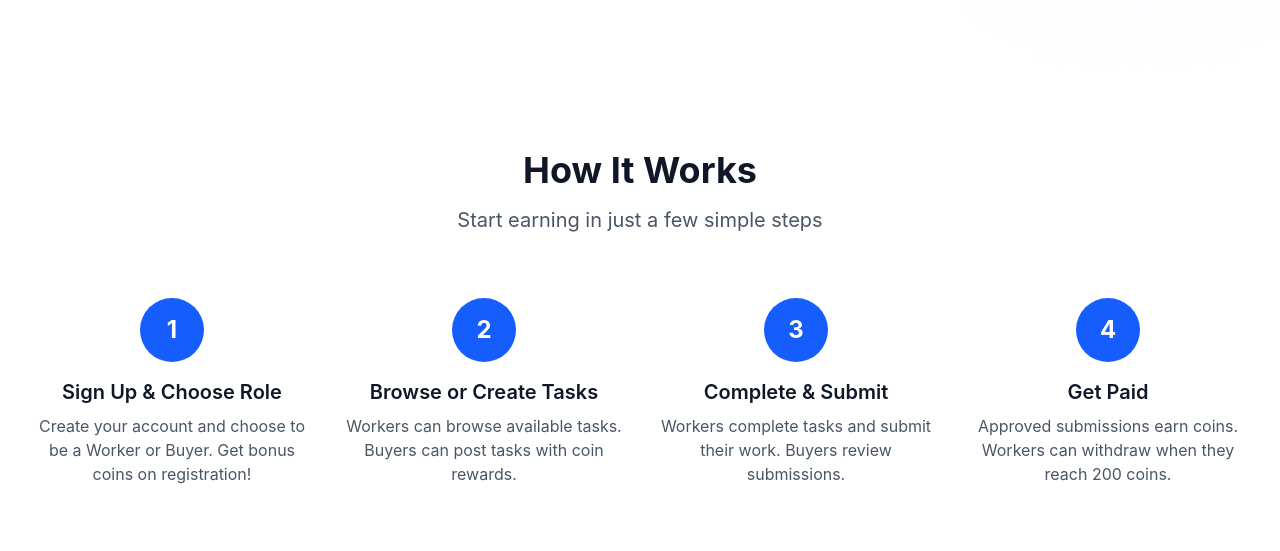
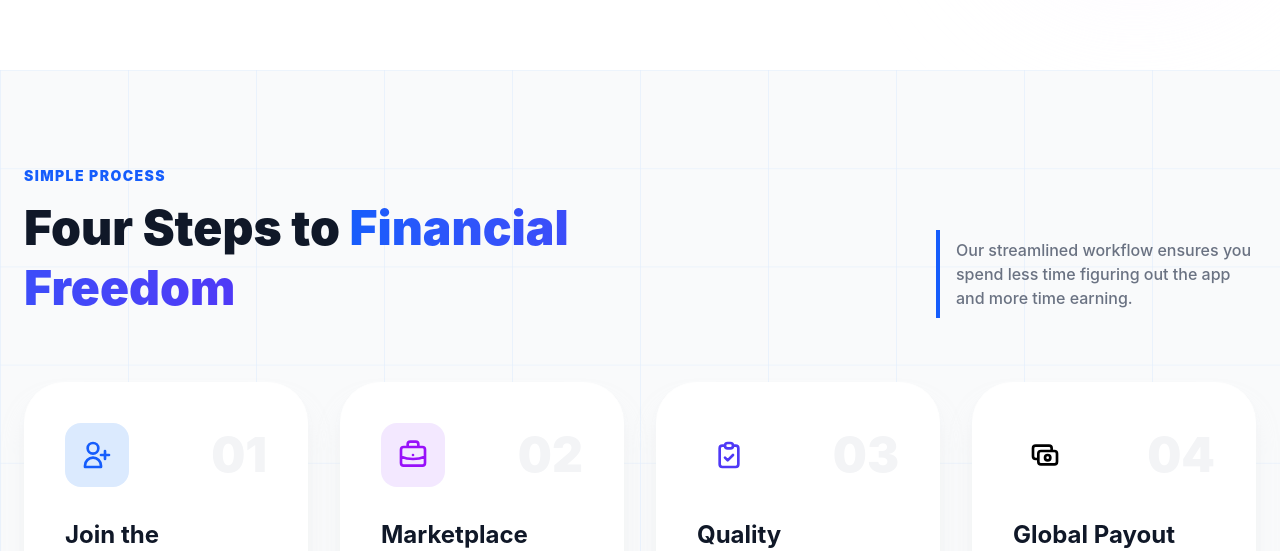
Before and after one commit to sabbirtanvir13/Micro-Earning-platform, a React (Vite) app in the folder client/: page / in a window 1280 px wide. Shown: the part 2249-2800 px from the top of the page. Built offline with nearby package versions, Linux system fonts and the light colour scheme; no server answers.

Commit message:
Modernized How It Works section with premium UI

```diff
--- a/client/src/components/common/HowItWorks.jsx
+++ b/client/src/components/common/HowItWorks.jsx
@@ -1,50 +1,135 @@
 const HowItWorks = () => {
   const steps = [
     {
-      number: '1',
-      title: 'Sign Up & Choose Role',
-      description: 'Create your account and choose to be a Worker or Buyer. Get bonus coins on registration!',
+      number: '01',
+      title: 'Join the Ecosystem',
+      description: 'Create your account in seconds and select your role. Workers earn, Buyers grow.',
+      tip: 'Get 10/50 bonus coins on signup!',
+      icon: (
+        <svg className="w-8 h-8" fill="none" stroke="currentColor" viewBox="0 0 24 24">
+          <path strokeLinecap="round" strokeLinejoin="round" strokeWidth={2} d="M18 9v3m0 0v3m0-3h3m-3 0h-3m-2-5a4 4 0 11-8 0 4 4 0 018 0zM3 20a6 6 0 0112 0v1H3v-1z" />
+        </svg>
+      ),
+      color: 'blue',
     },
     {
-      number: '2',
-      title: 'Browse or Create Tasks',
-      description: 'Workers can browse available tasks. Buyers can post tasks with coin rewards.',
+      number: '02',
+      title: 'Marketplace Match',
+      description: 'Buyers post high-impact tasks while Workers browse for the best opportunities.',
+      tip: '1,000+ tasks posted daily',
+      icon: (
+        <svg className="w-8 h-8" fill="none" stroke="currentColor" viewBox="0 0 24 24">
+          <path strokeLinecap="round" strokeLinejoin="round" strokeWidth={2} d="M21 13.255A23.931 23.931 0 0112 15c-3.183 0-6.22-.62-9-1.745M16 6V4a2 2 0 00-2-2h-4a2 2 0 00-2 2v2m4 6h.01M5 20h14a2 2 0 002-2V8a2 2 0 00-2-2H5a2 2 0 00-2 2v10a2 2 0 002 2z" />
+        </svg>
+      ),
+      color: 'purple',
     },
     {
-      number: '3',
-      title: 'Complete & Submit',
-      description: 'Workers complete tasks and submit their work. Buyers review submissions.',
+      number: '03',
+      title: 'Quality Execution',
+      description: 'Complete tasks with precision. Our proof-validation system ensuring fair rewards.',
+      tip: 'AI-assisted verification',
+      icon: (
+        <svg className="w-8 h-8" fill="none" stroke="currentColor" viewBox="0 0 24 24">
+          <path strokeLinecap="round" strokeLinejoin="round" strokeWidth={2} d="M9 5H7a2 2 0 00-2 2v12a2 2 0 002 2h10a2 2 0 002-2V7a2 2 0 00-2-2h-2M9 5a2 2 0 002 2h2a2 2 0 002-2M9 5a2 2 0 012-2h2a2 2 0 012 2m-6 9l2 2 4-4" />
+        </svg>
+      ),
+      color: 'indigo',
     },
     {
-      number: '4',
-      title: 'Get Paid',
-      description: 'Approved submissions earn coins. Workers can withdraw when they reach 200 coins.',
+      number: '04',
+      title: 'Global Payout',
+      description: 'Secure your earnings. Withdraw instantly once you hit the 200 coin milestone.',
+      tip: '99.9% payout success rate',
+      icon: (
+        <svg className="w-8 h-8" fill="none" stroke="currentColor" viewBox="0 0 24 24">
+          <path strokeLinecap="round" strokeLinejoin="round" strokeWidth={2} d="M17 9V7a2 2 0 00-2-2H5a2 2 0 00-2 2v6a2 2 0 002 2h2m2 4h10a2 2 0 002-2v-6a2 2 0 00-2-2H9a2 2 0 00-2 2v6a2 2 0 002 2zm7-5a2 2 0 11-4 0 2 2 0 014 0z" />
+        </svg>
+      ),
+      color: 'pink',
     },
   ];
 
   return (
-    <section className="py-20 bg-white">
-      <div className="max-w-7xl mx-auto px-4 sm:px-6 lg:px-8">
-        <div className="text-center mb-16">
-          <h2 className="text-3xl md:text-4xl font-bold text-gray-900 mb-4">
-            How It Works
-          </h2>
-          <p className="text-xl text-gray-600">
-            Start earning in just a few simple steps
+    <section className="py-24 bg-gray-50 relative overflow-hidden">
+      {/* Decorative SVG Pattern */}
+      <div className="absolute inset-0 opacity-40 pointer-events-none">
+        <svg className="h-full w-full" viewBox="0 0 100 100" preserveAspectRatio="none">
+          <defs>
+            <pattern id="grid" width="10" height="10" patternUnits="userSpaceOnUse">
+              <path d="M 10 0 L 0 0 0 10" fill="none" stroke="currentColor" strokeWidth="0.1" className="text-blue-200" />
+            </pattern>
+          </defs>
+          <rect width="100" height="100" fill="url(#grid)" />
+        </svg>
+      </div>
+
+      <div className="max-w-7xl mx-auto px-6 relative z-10">
+        <div className="flex flex-col md:flex-row md:items-end justify-between mb-16 gap-6">
+          <div className="max-w-2xl">
+            <h2 className="text-blue-600 font-black tracking-widest uppercase text-sm mb-3">Simple Process</h2>
+            <h3 className="text-4xl md:text-5xl font-black text-gray-900 leading-tight">
+              Four Steps to <span className="text-transparent bg-clip-text bg-gradient-to-r from-blue-600 to-indigo-600">Financial Freedom</span>
+            </h3>
+          </div>
+          <div className="hidden md:block">
+            <p className="text-gray-500 font-medium max-w-xs border-l-4 border-blue-600 pl-4 py-2">
+              Our streamlined workflow ensures you spend less time figuring out the app and more time earning.
             </p>
           </div>
+        </div>
+
+        <div className="relative">
+          {/* Connecting Line (Desktop) */}
+          <div className="hidden lg:block absolute top-1/2 left-0 w-full h-1 bg-gradient-to-r from-blue-100 via-indigo-200 to-pink-100 -translate-y-1/2 z-0"></div>
+
           <div className="grid grid-cols-1 md:grid-cols-2 lg:grid-cols-4 gap-8">
             {steps.map((step, index) => (
-            <div key={index} className="text-center">
-              <div className="bg-blue-600 text-white w-16 h-16 rounded-full flex items-center justify-center text-2xl font-bold mx-auto mb-4">
+              <div key={index} className="relative group">
+                {/* Step Card */}
+                <div className="bg-white rounded-[2.5rem] p-10 shadow-xl shadow-gray-200/50 border border-white hover:border-blue-100 transition-all duration-500 group-hover:-translate-y-4 relative z-10 overflow-hidden">
+                  {/* Hover Background Glow */}
+                  <div className={`absolute top-0 right-0 w-32 h-32 bg-${step.color}-50 rounded-full blur-3xl opacity-0 group-hover:opacity-100 transition-opacity duration-500 -translate-y-1/2 translate-x-1/2`}></div>
+
+                  {/* Icon & Number Row */}
+                  <div className="flex items-center justify-between mb-8">
+                    <div className={`w-16 h-16 rounded-2xl bg-${step.color}-100 flex items-center justify-center text-${step.color}-600 group-hover:scale-110 transition-transform duration-500`}>
+                      {step.icon}
+                    </div>
+                    <span className="text-5xl font-black text-gray-100 group-hover:text-gray-200 transition-colors">
                       {step.number}
+                    </span>
                   </div>
-              <h3 className="text-xl font-semibold mb-2 text-gray-900">
+
+                  {/* Content */}
+                  <h4 className="text-2xl font-bold text-gray-900 mb-4 group-hover:text-blue-600 transition-colors">
                     {step.title}
-              </h3>
-              <p className="text-gray-600">{step.description}</p>
+                  </h4>
+                  <p className="text-gray-600 leading-relaxed mb-6">
+                    {step.description}
+                  </p>
+
+                  {/* Tooltip/Badge */}
+                  <div className={`inline-flex items-center px-4 py-2 rounded-full bg-${step.color}-50 text-${step.color}-700 text-xs font-bold ring-1 ring-${step.color}-100`}>
+                    ✨ {step.tip}
+                  </div>
+                </div>
+
+                {/* Vertical Line for Mobile/Tablet */}
+                {index !== steps.length - 1 && (
+                  <div className="lg:hidden absolute left-1/2 bottom-0 w-px h-8 bg-gray-200 -translate-x-1/2 translate-y-full z-0"></div>
+                )}
               </div>
             ))}
+          </div>
+        </div>
+
+        {/* Bottom CTA */}
+        <div className="mt-20 flex flex-col items-center">
+          <div className="w-20 h-1 bg-blue-600 rounded-full mb-8"></div>
+          <p className="text-gray-500 font-bold italic text-center">
+            Ready to take the first step? <br className="md:hidden" /> Join 50,000+ others already in the ecosystem.
+          </p>
         </div>
       </div>
     </section>
```
Lines whose indentation alone changed are shown as unchanged.
